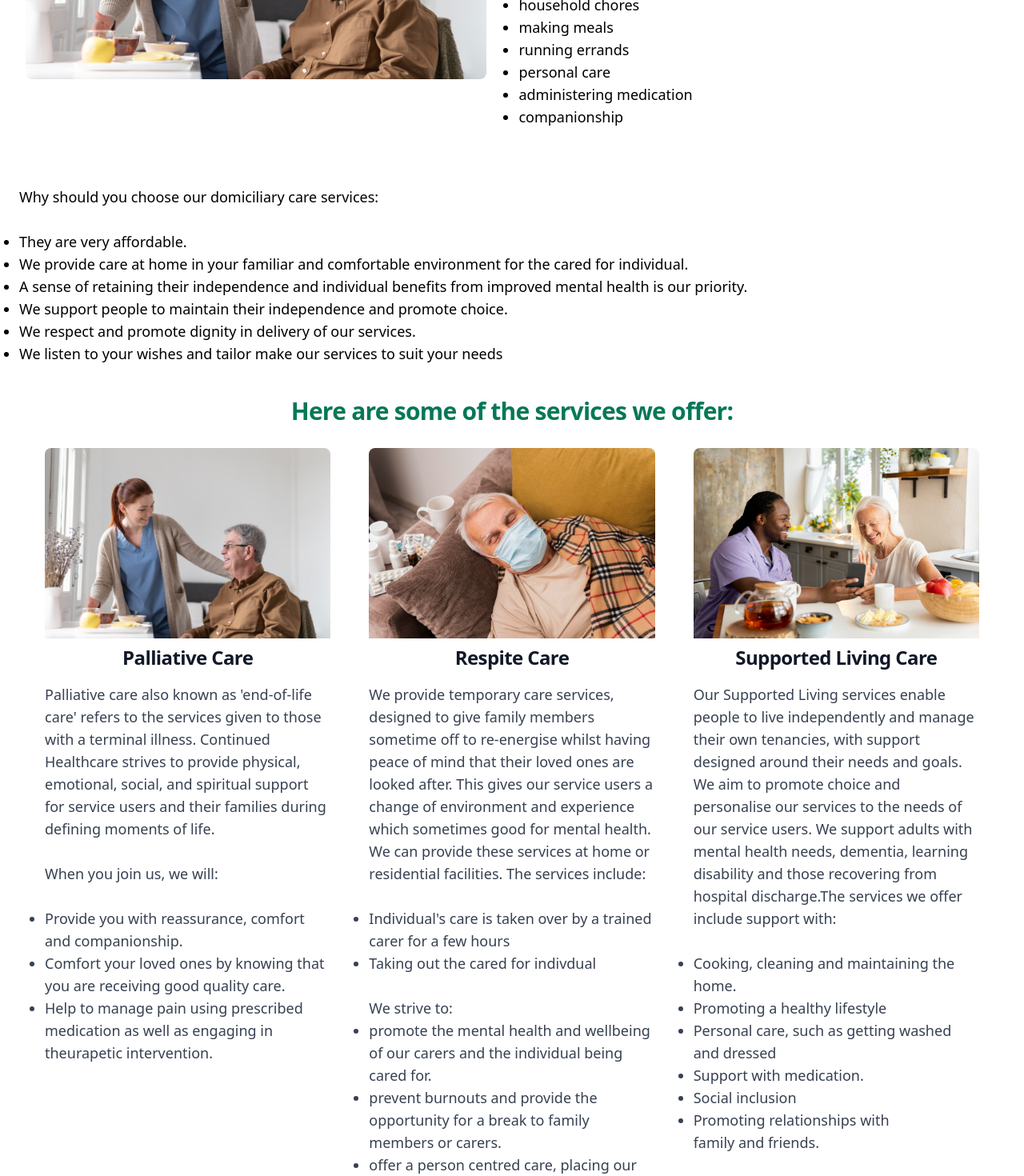
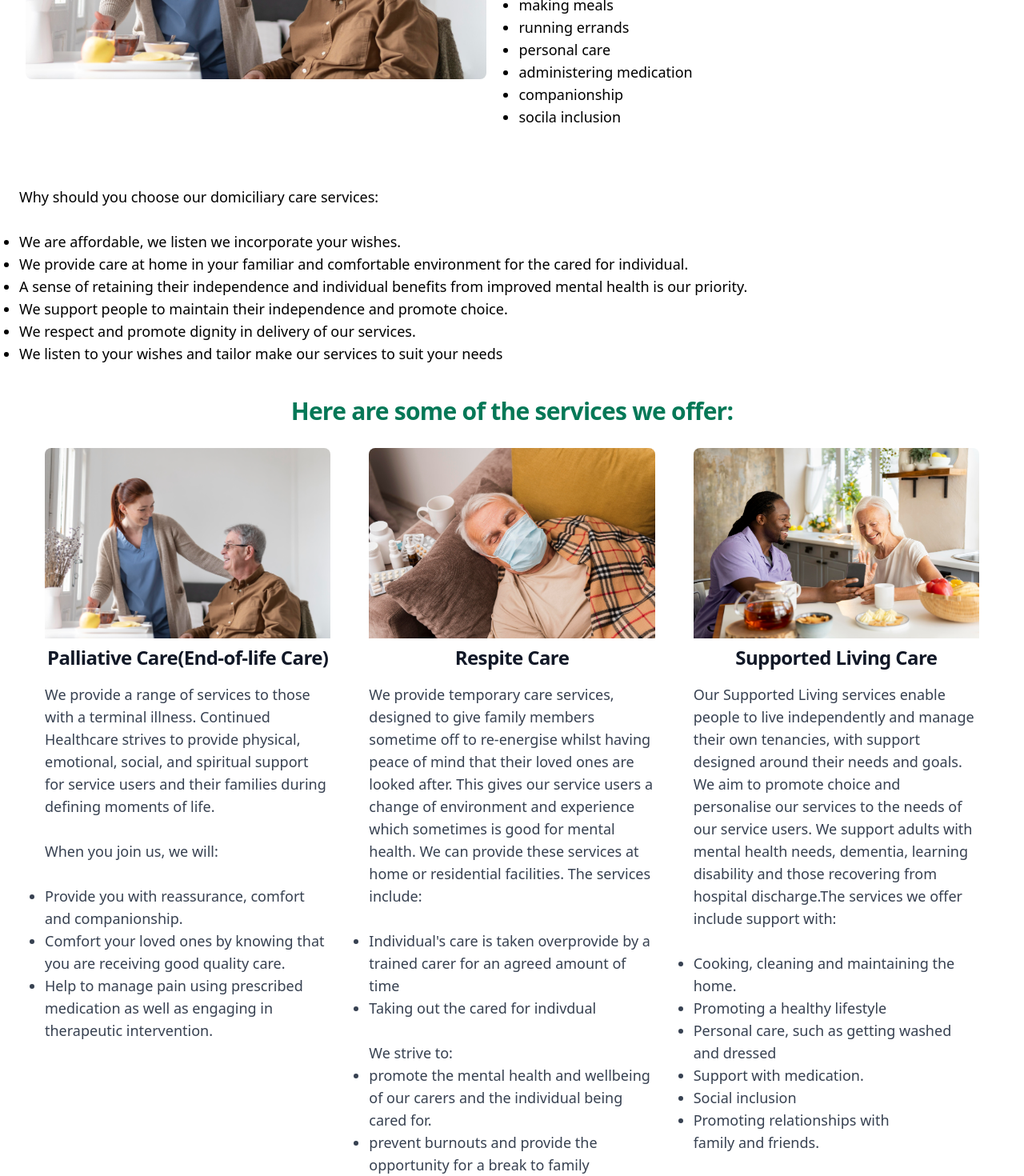
Before and after one commit to rufaro-13/ContinuedHC, a React (Create React App) app: page /services in a window 1280 px wide. Shown: the part 500-1970 px from the top of the page at 80% size. Built offline with nearby package versions, Linux system fonts and the light colour scheme.

Commit message:
updates in index

```diff
--- a/public/index.html
+++ b/public/index.html
@@ -7,9 +7,9 @@
     <meta name="theme-color" content="#000000" />
     <meta
       name="description"
-      content="Web site created using create-react-app"
+      content="Continued Health Care Limited"
     />
-    <link rel="apple-touch-icon" href="%PUBLIC_URL%/logo192.png" />
+    <link rel="apple-touch-icon" href="%PUBLIC_URL%/CHC_png.png" />
     <!--
       manifest.json provides metadata used when your web app is installed on a
       user's mobile device or desktop. See https://developers.google.com/web/fundamentals/web-app-manifest/
--- a/src/pages/About.js
+++ b/src/pages/About.js
@@ -22,7 +22,7 @@ function About() {
                         </h5>
 
                         <p class="pl-4 font-normal text-sm md:text-lg">
-                        As CHC we take pride in seeing our clients maintain their life style. We aim : <br/><br/>
+                        As Continued Health Care we take pride in seeing our clients maintain their life style. We aim : <br/><br/>
                         <ul class="pl-4 list-disc">
                             <li> to provide a high standard of care and support to every service user.</li>
                             <li> to ensure the independence of our clients in a safe and comfortable environment </li>
@@ -57,10 +57,10 @@ function About() {
                         </h5>
 
                         <p class="pl-4 font-normal text-sm md:text-lg">
-                        CHC is the best because: <br/><br/>
+                        Continued Health Care is the best because: <br/><br/>
                         <ul class="pl-4 list-disc">
-                            <li> we provide the best services at very affordable prices.</li>
-                            <li> we listen to oyur wishes and tailor make our services to suit you need. </li>
+                            <li> we provide the best services at affordable prices.</li>
+                            <li> we listen to your wishes and tailor make our services to suit your needs. </li>
                             <li> we promote a healthy lifestyle</li>
                             <li> we provide you with reassurance, comfort and companionship.</li>
                         </ul>
--- a/src/pages/Contact.js
+++ b/src/pages/Contact.js
@@ -1,6 +1,7 @@
 import React from 'react'
 import { IconContext } from "react-icons";
 import { FaEnvelopeOpenText, FaLocationDot, FaMobileScreenButton, FaPhone,  } from 'react-icons/fa6';
+import {BsTelephoneFill} from 'react-icons/bs'
 //import  Map from '../components/Map'
 
 function Contact() {
@@ -23,8 +24,8 @@ function Contact() {
 
                 <div class="sm:flex sm:items-center sm:justify-center lg:mx-8 mt-2 px-5">
                   <p class=" font-normal text-sm md:text-lg">
-                      If you wish to contact Continued HealthCare please do not hesitate to call us on the numbers below or send an email to the email address below.<br/><br/>
-                      Feel free to visit us at the address provided below.
+                      To request more information, please give us a call or email us. We would love to speak to you regarding
+                      our experienced support carers that can help you deliver excellent services to your business and clients.
 
                   </p>
                   <br/>
@@ -53,10 +54,37 @@ function Contact() {
                     <div class="max-w-fit  sm:82 rounded-lg  sm:items-center sm:justify-center py-4  lg:ml-48 mt-8">
 
                           <IconContext.Provider value={{ color: '#231f32', size: '50px', padding:'5px 2px' }}>
+                            <a href="tel:0795 419 2764"><div class="  sm:items-center sm:justify-center   mt-5 mb-5">
+                              <FaMobileScreenButton class="sm:items-center sm:justify-center  my-6"/>
+                            </div></a>
+                          </IconContext.Provider>
+                          <div class="  sm:items-center sm:justify-center   mt-1">
+                            <p class=" text-1xl font-normal">
+                            <div><span class="text-black text-2xl font-bold"><a href="tel:0795 419 2764"
+                            className="block py-2  underline text-navcolour rounded hover:bg-gray-100 md:hover:bg-transparent md:hover:text-blue-700 md:p-0 md:dark:hover:text-blue-500 dark:text-navcolour dark:hover:bg-gray-700 dark:hover:text-white md:dark:hover:bg-transparent dark:border-gray-700">Call Us</a></span></div>
+                            Mobile: 0795 419 2764
+                            </p>
+                          </div>
+
+                          <div class="  sm:items-center sm:justify-center   mt-1">
+                            <p class=" text-1xl font-normal">
+                            <div><span class="text-black text-2xl font-bold"><a href="tel:07463 372 8971"
+                            className="block py-2  underline text-navcolour rounded hover:bg-gray-100 md:hover:bg-transparent md:hover:text-blue-700 md:p-0 md:dark:hover:text-blue-500 dark:text-navcolour dark:hover:bg-gray-700 dark:hover:text-white md:dark:hover:bg-transparent dark:border-gray-700">Call Us</a></span></div>
+                            Mobile: 07463 372 8971
+                            </p>
+                          </div>
+
+                    </div>
+
+                    <div class="max-w-fit  sm:82 rounded-lg  sm:items-center sm:justify-center py-4  lg:ml-48 mt-8">
+
+                          <IconContext.Provider value={{ color: '#231f32', size: '50px', padding:'5px 2px' }}>
                             <a href="tel:07463 372 8971"><div class="  sm:items-center sm:justify-center   mt-5 mb-5">
                               <FaMobileScreenButton class="sm:items-center sm:justify-center  my-6"/>
                             </div></a>
                           </IconContext.Provider>
+
+
                           <div class="  sm:items-center sm:justify-center   mt-1">
                             <p class=" text-1xl font-normal">
                             <div><span class="text-black text-2xl font-bold"><a href="tel:07463 372 8971"
--- a/src/pages/Services.js
+++ b/src/pages/Services.js
@@ -24,11 +24,11 @@ function Services() {
 
                     <div class="md:w-1/2  sm:82 rounded-lg  sm:items-center sm:justify-center   mx-4 ">
                         <h5 class="mx-auto mt-2 mb-4 text-1xl font-bold tracking-tight leading-none text-center text-black md:text-2xl lg:text-2xl">
-                            Domiciliary Care <br/><br/>
+                            Domiciliary Care(Home Care) <br/><br/>
                         </h5>
 
                         <p class='font-normal text-sm md:text-lg px-2'>
-                        Also known as 'Home care' refers to the range of services put in place to support an individual in their home. A trained
+                        We provide a range of services to support individuals in their home. A trained
                         carer visits the individual cared for, usually for a few hours each day or as the individual requires. Our services enable
                          people to remain independent at home and help them maintain their quality of life.
                         The range of services includes:<br/><br/>
@@ -39,6 +39,7 @@ function Services() {
                             <li>personal care</li>
                             <li>administering medication</li>
                             <li>companionship</li>
+                            <li>socila inclusion</li>
                         </ul>
 
                         <br/><br/>
@@ -53,7 +54,7 @@ function Services() {
                 <p class='font-normal text-sm md:text-lg  sm:items-center sm:justify-center px-2'>
                     Why should you choose our domiciliary care services: <br/><br/>
                     <ul class="list-disc ">
-                        <li>They are very affordable.</li>
+                        <li> We are affordable, we listen we incorporate your wishes.</li>
                         <li>We provide care at home in your familiar and comfortable environment for the cared for individual.</li>
                         <li>A sense of retaining their independence and individual benefits from improved mental health is our priority.  </li>
                         <li>We support people to maintain their independence and promote choice.</li>
@@ -78,20 +79,19 @@ function Services() {
 
                                 <h5 className="md:text-2xl text-lg font-bold tracking-tight text-gray-900 dark:text-white pt-2">
                                     <p>
-                                    Palliative Care
+                                    Palliative Care(End-of-life Care)
                                     </p>
                                 </h5>
                                 <p className="font-normal text-sm md:text-lg text-gray-700 dark:text-gray-400 pt-4">
                                     <p className='rounded-lg text-left '>
 
-                                    Palliative care also known as 'end-of-life care' refers to the services given to
-                                     those with a terminal illness. Continued Healthcare strives to provide physical, emotional,
+                                    We provide a range of services to those with a terminal illness. Continued Healthcare strives to provide physical, emotional,
                                       social, and spiritual support for service users  and their families during defining moments of life.<br/><br/>
                                       When you join us, we will: <br/><br/>
                                     <ul class="list-disc ">
                                         <li>Provide you with reassurance, comfort and companionship.</li>
                                         <li>Comfort your loved ones by knowing that you are receiving good quality care.</li>
-                                        <li>Help to manage pain using prescribed medication as well as engaging in theurapetic intervention.</li>
+                                        <li>Help to manage pain using prescribed medication as well as engaging in therapeutic intervention.</li>
                                     </ul>
                                     </p>
 
@@ -111,12 +111,13 @@ function Services() {
                                 <p className="font-normal text-sm md:text-lg text-gray-700 dark:text-gray-400 pt-4">
                                     <p className='text-left'>
                                     We provide temporary care services, designed to give  family members sometime off to re-energise whilst
-                                    having peace of mind that their loved ones are looked after.  This gives our service users a change of environment and experience which sometimes good for mental health.
+                                    having peace of mind that their loved ones are looked after.  This gives our service users a change of environment
+                                    and experience which sometimes is good for mental health.
 
                                     We can provide these services at home or residential facilities. The services include:<br/><br/>
 
                                     <ul class="list-disc ">
-                                        <li>Individual's care is taken over by a trained carer for a few hours</li>
+                                        <li>Individual's care is taken overprovide by a trained carer for an agreed amount of time</li>
                                         <li>Taking out the cared for indivdual</li>
 
                                     </ul><br/>
```
Also changed, not shown: public/CHC_png.png (added).
